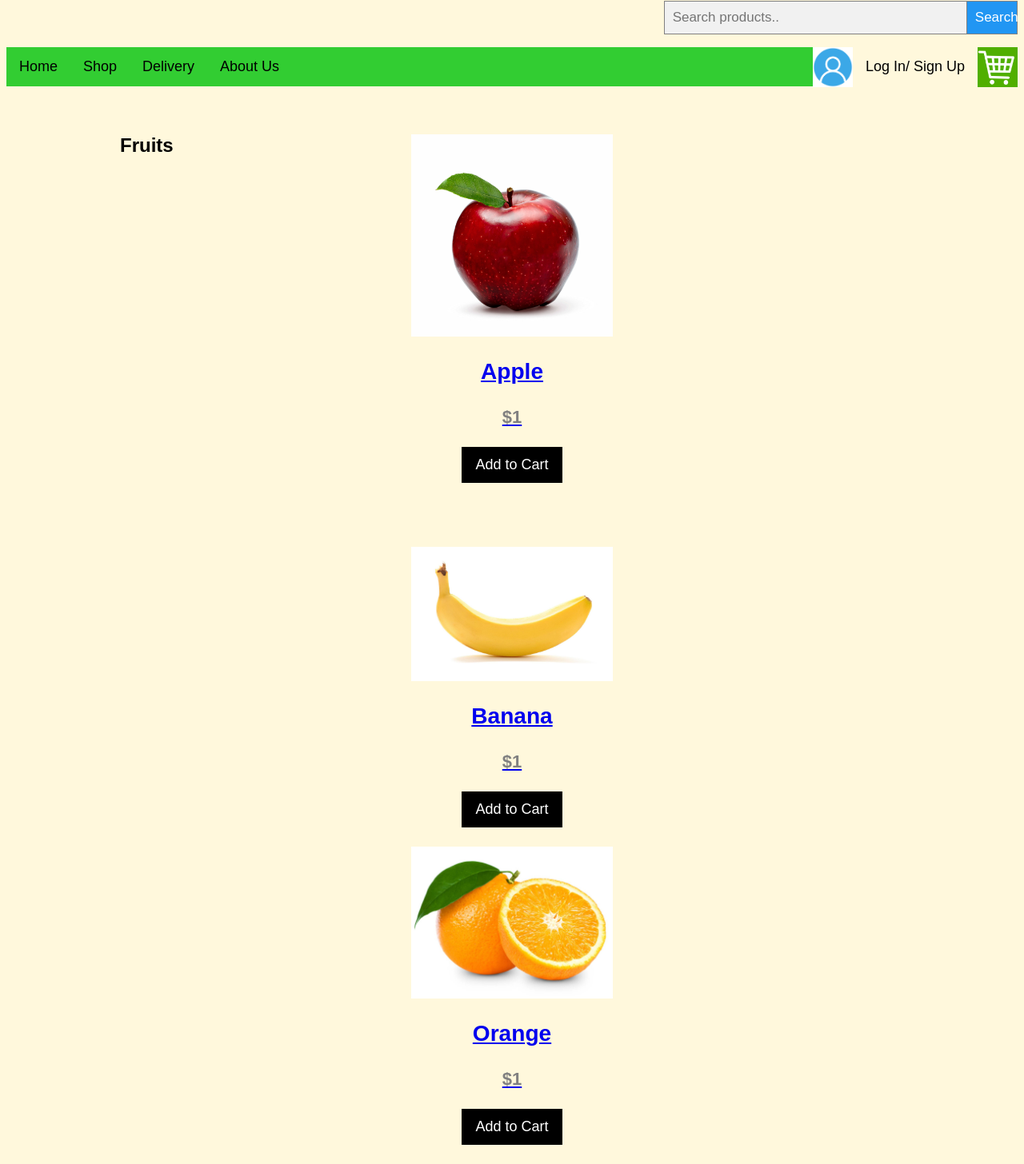
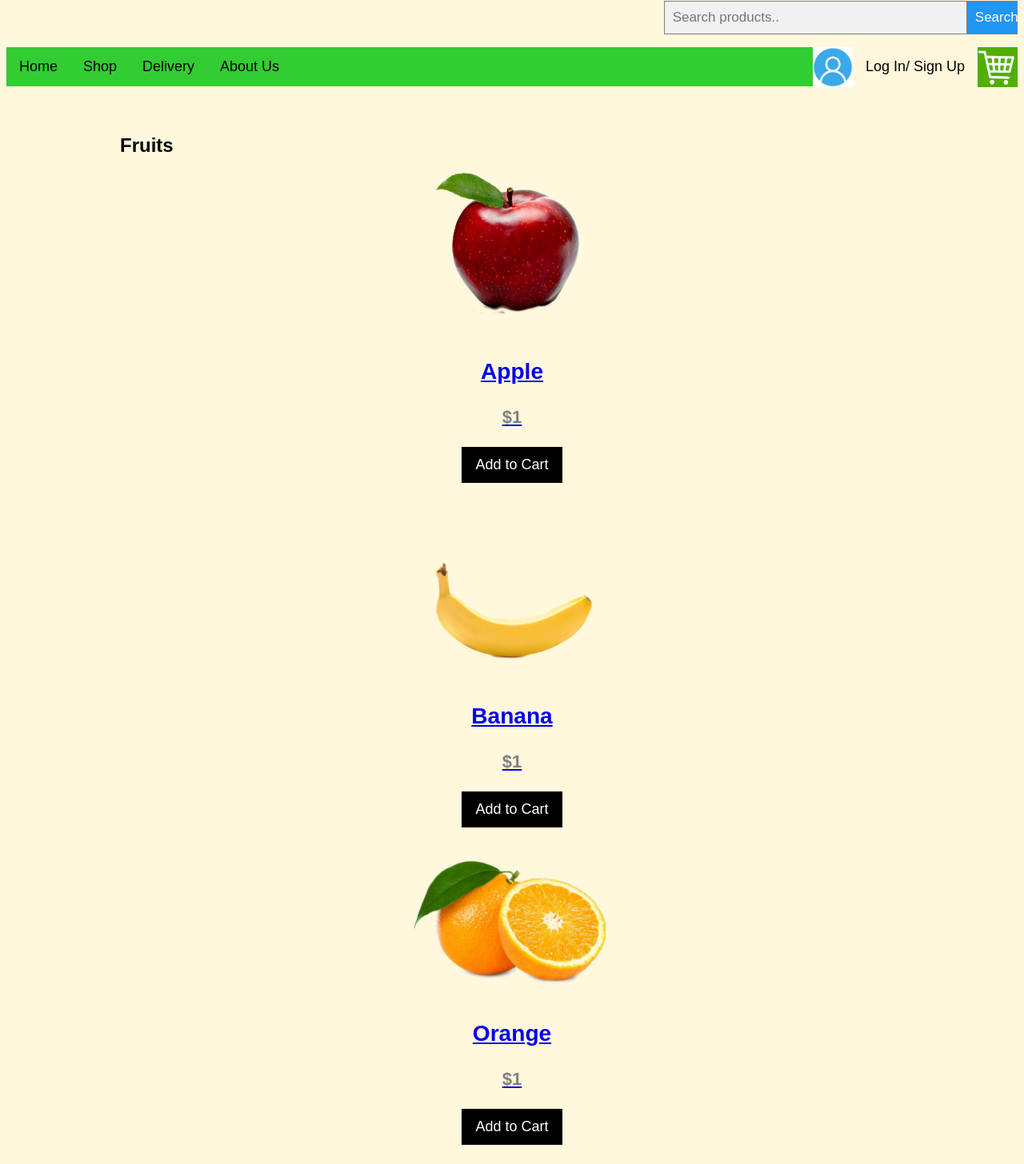
Before and after one commit to reshmanawaz/OnlineFoodStore, a PHP site: page /fruits.php in a window 1280 px wide. Shown: the part 357-1813 px from the top of the page at 80% size. Run offline with PHP 8.4, Linux system fonts and the light colour scheme.

Commit message:
Updated produce photos

```diff
--- a/Vegetable.php
+++ b/Vegetable.php
@@ -225,7 +225,7 @@ form.example::after {
 
   <div class="card" align="center">
     <a href="lettuce-page.php">
-    <img src="lettuce.jpg" alt="Lettuce" style="width:20%">
+    <img src="lettuce.png" alt="Lettuce" style="width:20%">
     <h3>Lettuce</h3>
   </a>
     <p class="price">$1/lb</p>
--- a/fruits.php
+++ b/fruits.php
@@ -187,7 +187,7 @@ form.example::after {
 <h2><p><span class="tab">Fruits</span></p><h2>
   <div class="card" align="center">
     <a href="apple-page.php">
-    <img src="apple.jpg" alt="apple" style="width:20%">
+    <img src="apple.png" alt="apple" style="width:20%">
     <h3>Apple</h3>
     <p class="price">$1</p>
     <form action="connect-fcart.php" method="post">
@@ -203,7 +203,7 @@ form.example::after {
 
   <div class="card" align="center">
     <a href="asparagus-page.php">
-    <img src="banana.jpg" alt="banana" style="width:20%">
+    <img src="banana.png" alt="banana" style="width:20%">
 
     <h3>Banana</h3>
     <p class="price">$1</p>
@@ -217,7 +217,7 @@ form.example::after {
   </div>
   <div class="card" align="center">
     <a href="orange-page.php">
-    <img src="orange.jpg" alt="orange " style="width:20%">
+    <img src="orange.png" alt="orange " style="width:20%">
 
     <h3>Orange</h3>
     <p class="price">$1</p>
```
Also changed, not shown: apple.png (added), banana.png (added), lettuce.png (added), orange.png (added).
